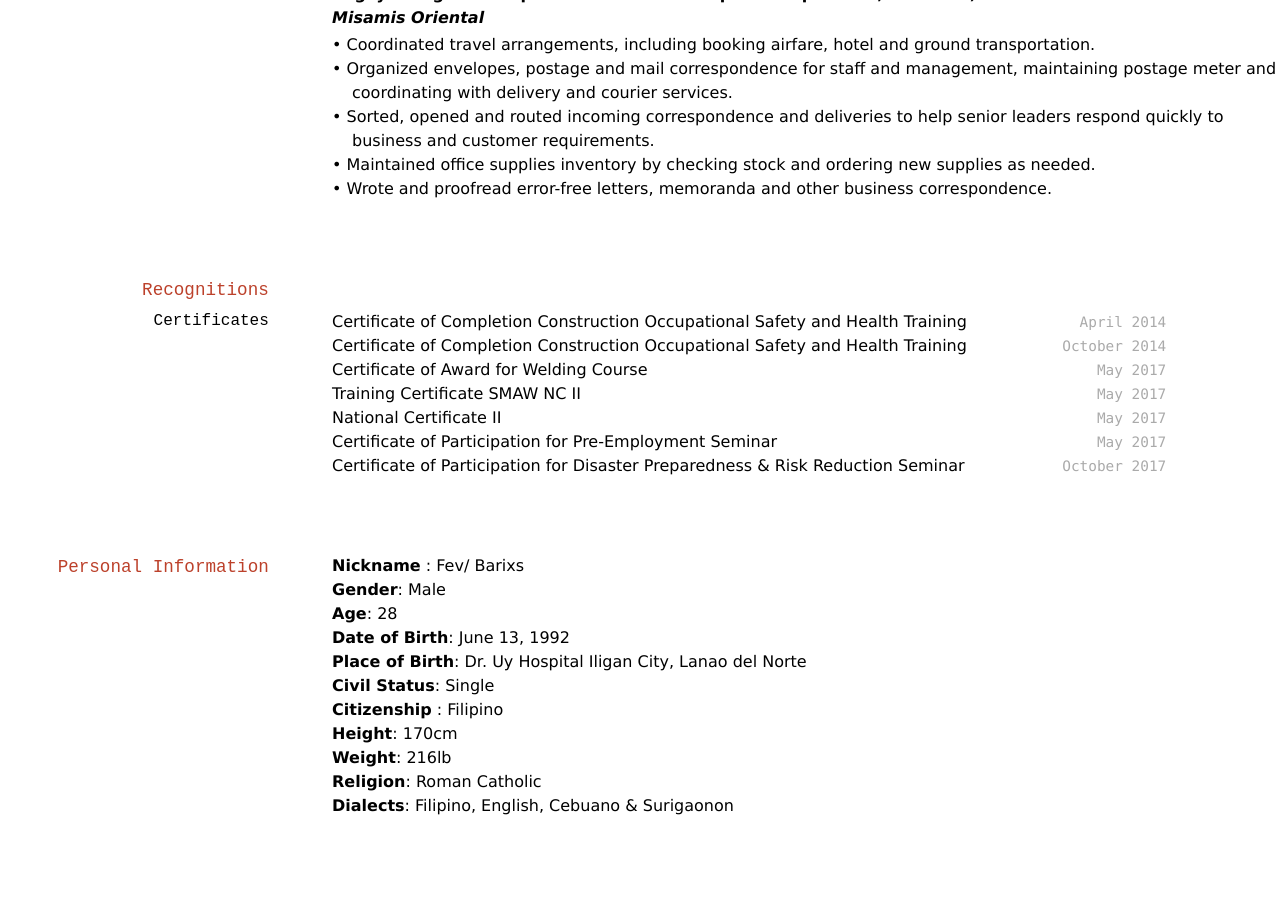
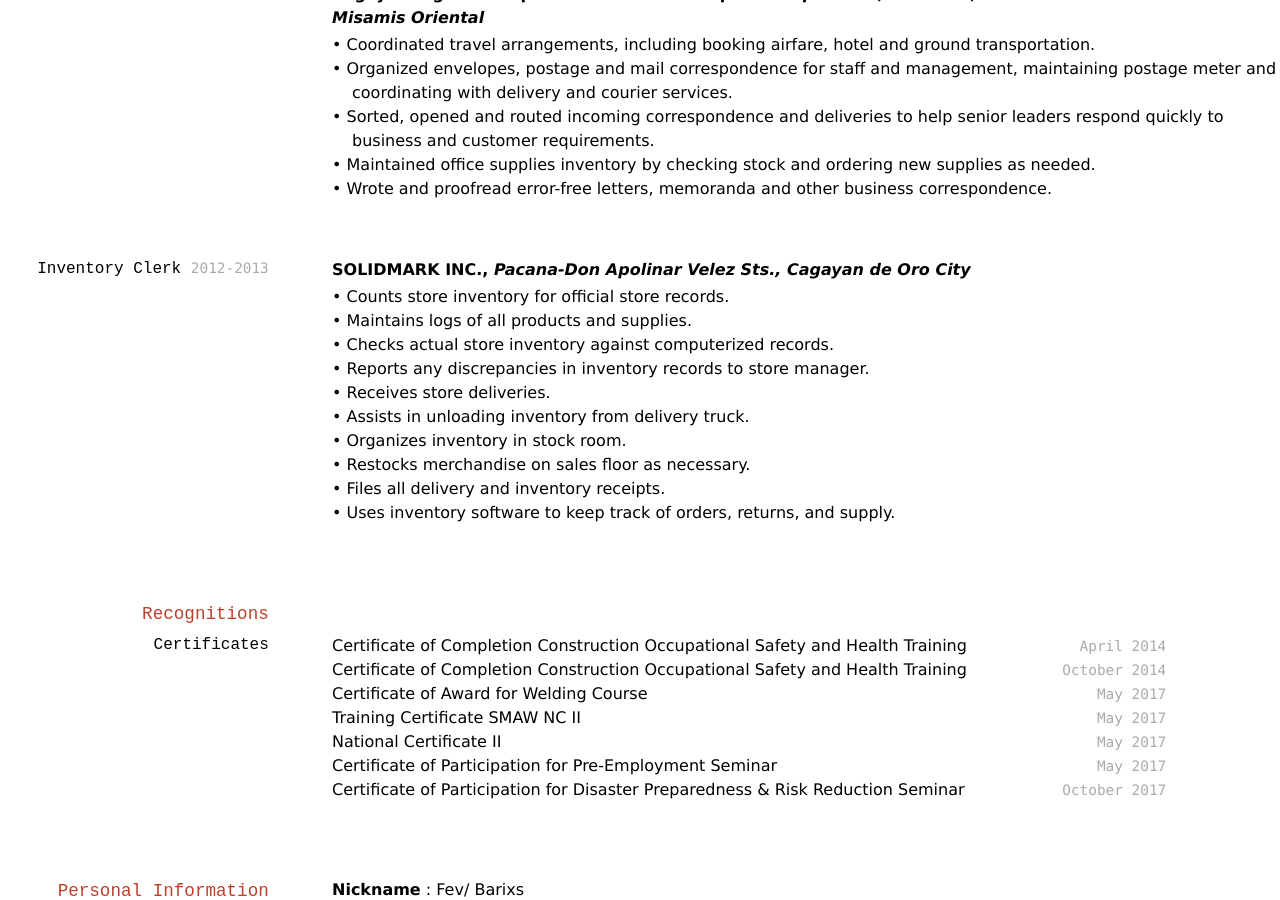
Before and after one commit to deleteprof/deleteprof.github.io, a Jekyll site: the page built from index.md, in a window 1280 px wide and 900 px high, scrolled down 1532 px. Built offline with Jekyll 4.4.1, drawn with Linux system fonts in a browser that asks for light colours; before the commit the page ends 2361 px from its top, so only the background shows below that.

Commit message:
Update index.md

```diff
--- a/index.md
+++ b/index.md
@@ -71,6 +71,18 @@ __Cagayan-Iligan Transport Service Multi-Purpose Cooperative, *Manticao, Misamis
 -   • Maintained office supplies inventory by checking stock and ordering new supplies as needed.
 -   • Wrote and proofread error-free letters, memoranda and other business correspondence.
 
+### Inventory Clerk `2012-2013`
+__SOLIDMARK INC., *Pacana-Don Apolinar Velez Sts., Cagayan de Oro City*__
+-   • Counts store inventory for official store records.
+-   • Maintains logs of all products and supplies.
+-   • Checks actual store inventory against computerized records.
+-   • Reports any discrepancies in inventory records to store manager.
+-   • Receives store deliveries.
+-   • Assists in unloading inventory from delivery truck.
+-   • Organizes inventory in stock room.
+-   • Restocks merchandise on sales floor as necessary.
+-   • Files all delivery and inventory receipts.
+-   • Uses inventory software to keep track of orders, returns, and supply.
 
 ## Recognitions
 
```
